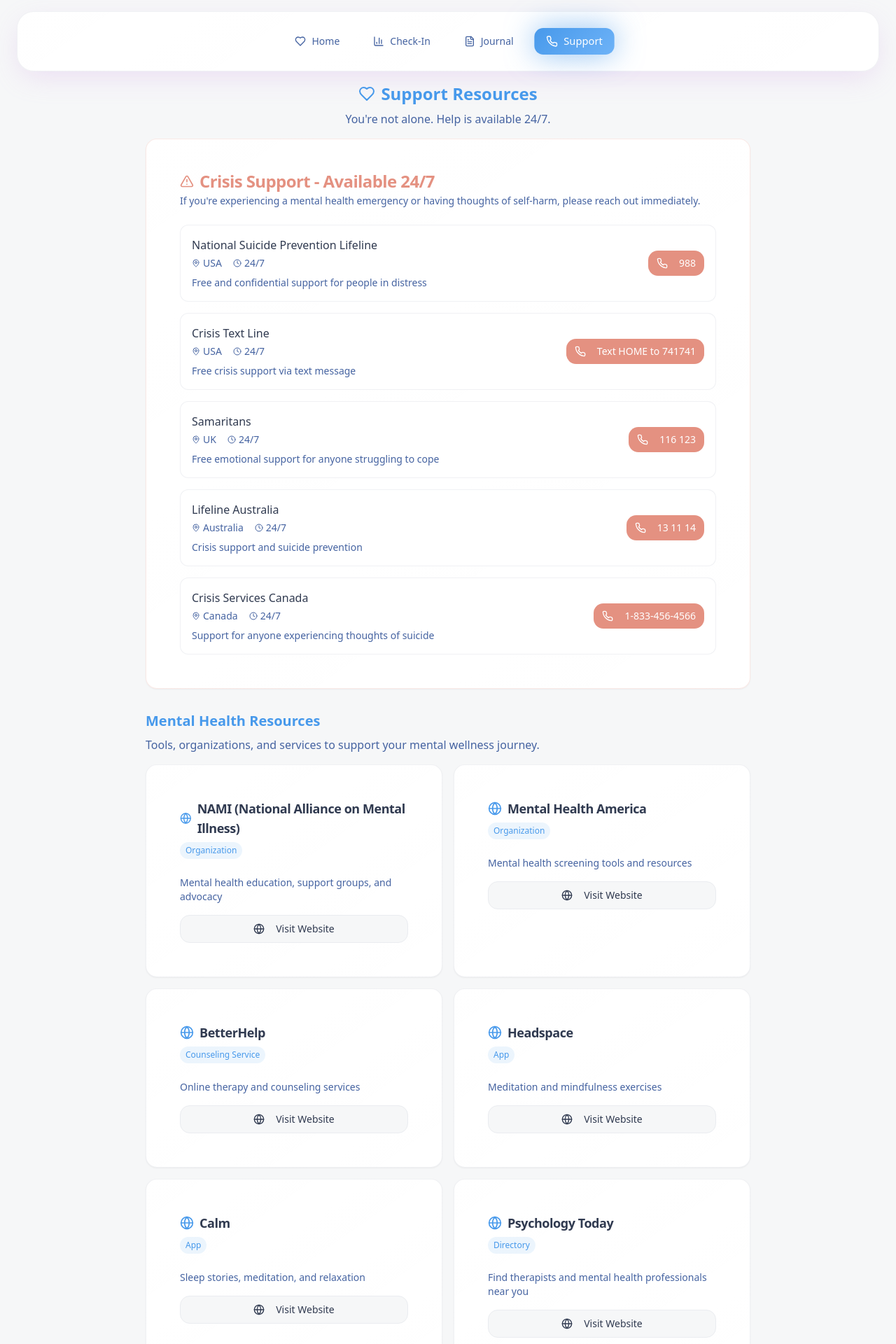
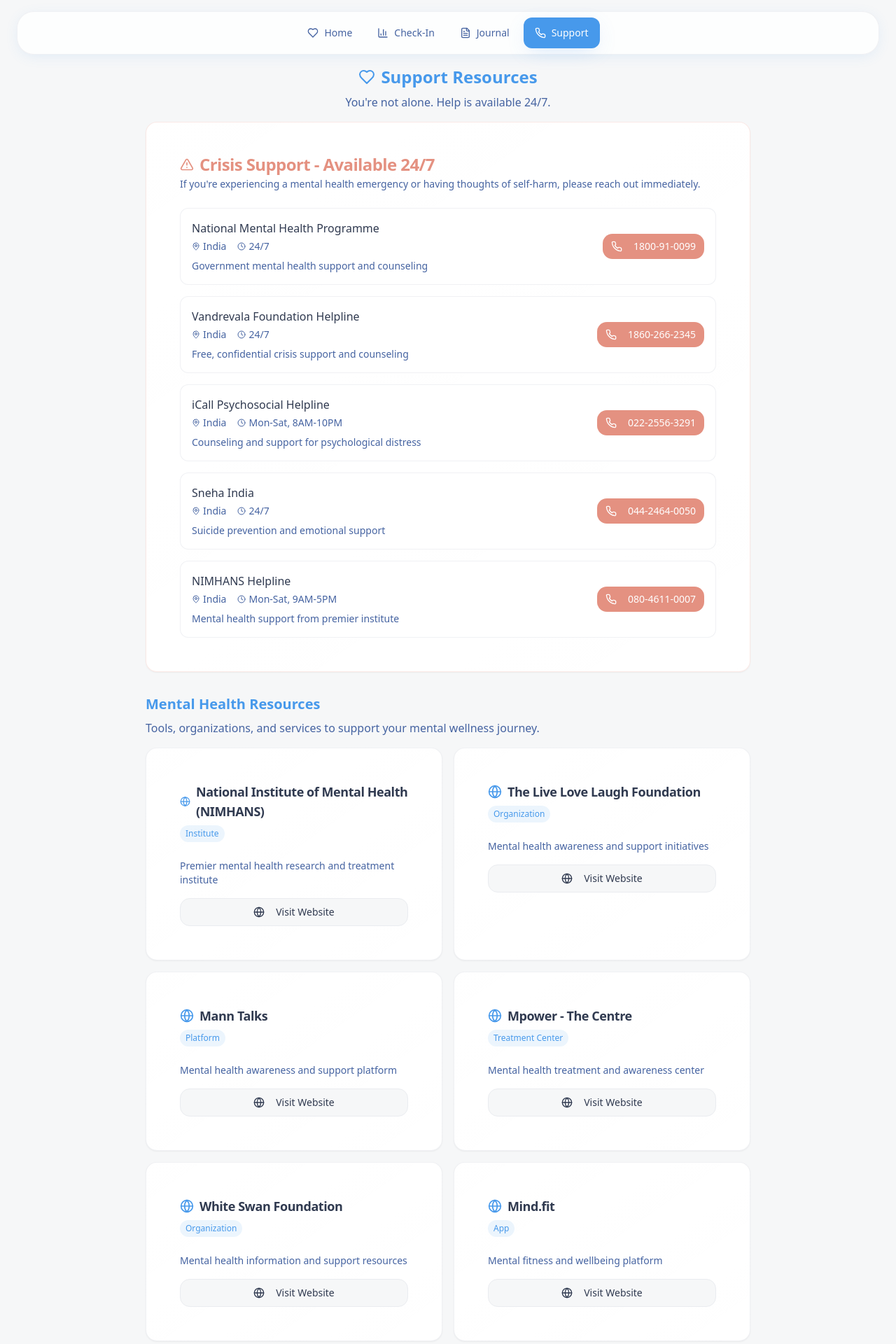
Before and after one commit to DhirajSahu18/serene-spaces-app, a React (Vite) app: page /support in a window 1280 px wide. Shown: the top 1920 px of the page at 70% size. Built offline with nearby package versions, Linux system fonts and the light colour scheme; the HTML template or start-up script is replaced by a standard one.

Commit message:
Refactor: Improve UI and add Indian resources

```diff
--- a/src/components/Navigation.tsx
+++ b/src/components/Navigation.tsx
@@ -13,18 +13,18 @@ const Navigation = () => {
   ];
 
   return (
-    <nav className="wellness-card mx-4 mt-4 lg:mx-6 shadow-vibrant">
-      <div className="flex flex-wrap justify-center gap-2 lg:gap-4">
+    <nav className="bg-card/80 backdrop-blur-sm border border-border/50 rounded-2xl mx-4 mt-4 lg:mx-6 shadow-gentle">
+      <div className="flex flex-wrap justify-center gap-1 p-2">
         {navItems.map(({ path, label, icon: Icon }) => (
           <Link
             key={path}
             to={path}
             className={cn(
-              "flex items-center gap-2 px-4 py-2 rounded-xl transition-all duration-300 hover:scale-105",
-              "hover:bg-primary/15 hover:text-primary hover:shadow-glow",
+              "flex items-center gap-2 px-4 py-3 rounded-xl transition-all duration-300",
+              "hover:bg-primary/10 hover:text-primary",
               location.pathname === path
-                ? "btn-vibrant pulse-glow"
-                : "text-muted-foreground hover:text-wellness-energy"
+                ? "bg-primary text-primary-foreground shadow-soft"
+                : "text-muted-foreground hover:text-foreground"
             )}
           >
             <Icon className="w-4 h-4" />
--- a/src/components/SupportResources.tsx
+++ b/src/components/SupportResources.tsx
@@ -4,83 +4,83 @@ import { Phone, Globe, Heart, AlertTriangle, Clock, MapPin } from "lucide-react"
 
 const CRISIS_HELPLINES = [
   {
-    name: "National Suicide Prevention Lifeline",
-    number: "988",
-    country: "USA",
+    name: "National Mental Health Programme",
+    number: "1800-91-0099",
+    country: "India",
     available: "24/7",
-    description: "Free and confidential support for people in distress",
+    description: "Government mental health support and counseling",
     urgent: true
   },
   {
-    name: "Crisis Text Line",
-    number: "Text HOME to 741741",
-    country: "USA",
+    name: "Vandrevala Foundation Helpline",
+    number: "1860-266-2345",
+    country: "India",
     available: "24/7",
-    description: "Free crisis support via text message",
+    description: "Free, confidential crisis support and counseling",
     urgent: true
   },
   {
-    name: "Samaritans",
-    number: "116 123",
-    country: "UK",
-    available: "24/7",
-    description: "Free emotional support for anyone struggling to cope",
+    name: "iCall Psychosocial Helpline",
+    number: "022-2556-3291",
+    country: "India",
+    available: "Mon-Sat, 8AM-10PM",
+    description: "Counseling and support for psychological distress",
     urgent: true
   },
   {
-    name: "Lifeline Australia",
-    number: "13 11 14",
-    country: "Australia",
+    name: "Sneha India",
+    number: "044-2464-0050",
+    country: "India",
     available: "24/7",
-    description: "Crisis support and suicide prevention",
+    description: "Suicide prevention and emotional support",
     urgent: true
   },
   {
-    name: "Crisis Services Canada",
-    number: "1-833-456-4566",
-    country: "Canada",
-    available: "24/7",
-    description: "Support for anyone experiencing thoughts of suicide",
+    name: "NIMHANS Helpline",
+    number: "080-4611-0007",
+    country: "India",
+    available: "Mon-Sat, 9AM-5PM",
+    description: "Mental health support from premier institute",
     urgent: true
   }
 ];
 
 const MENTAL_HEALTH_RESOURCES = [
   {
-    name: "NAMI (National Alliance on Mental Illness)",
-    type: "Organization",
-    url: "https://www.nami.org",
-    description: "Mental health education, support groups, and advocacy"
+    name: "National Institute of Mental Health (NIMHANS)",
+    type: "Institute",
+    url: "https://nimhans.ac.in",
+    description: "Premier mental health research and treatment institute"
   },
   {
-    name: "Mental Health America",
+    name: "The Live Love Laugh Foundation",
     type: "Organization",
-    url: "https://www.mhanational.org",
-    description: "Mental health screening tools and resources"
+    url: "https://www.thelivelovelaughfoundation.org",
+    description: "Mental health awareness and support initiatives"
   },
   {
-    name: "BetterHelp",
-    type: "Counseling Service",
-    url: "https://www.betterhelp.com",
-    description: "Online therapy and counseling services"
+    name: "Mann Talks",
+    type: "Platform",
+    url: "https://manntalks.org",
+    description: "Mental health awareness and support platform"
   },
   {
-    name: "Headspace",
-    type: "App",
-    url: "https://www.headspace.com",
-    description: "Meditation and mindfulness exercises"
+    name: "Mpower - The Centre",
+    type: "Treatment Center",
+    url: "https://mpowerminds.com",
+    description: "Mental health treatment and awareness center"
   },
   {
-    name: "Calm",
-    type: "App",
-    url: "https://www.calm.com",
-    description: "Sleep stories, meditation, and relaxation"
+    name: "White Swan Foundation",
+    type: "Organization",
+    url: "https://www.whiteswan.org.in",
+    description: "Mental health information and support resources"
   },
   {
-    name: "Psychology Today",
-    type: "Directory",
-    url: "https://www.psychologytoday.com",
-    description: "Find therapists and mental health professionals near you"
+    name: "Mind.fit",
+    type: "App",
+    url: "https://mind.fit",
+    description: "Mental fitness and wellbeing platform"
   }
 ];
 
--- a/src/index.css
+++ b/src/index.css
@@ -162,7 +162,6 @@
 
   .wellness-gradient {
     background: var(--gradient-calm);
-    animation: gradient-shift 6s ease-in-out infinite;
   }
 
   .wellness-peaceful {
@@ -179,8 +178,6 @@
 
   .wellness-dynamic {
     background: var(--gradient-dynamic);
-    background-size: 300% 300%;
-    animation: gradient-flow 8s ease-in-out infinite;
   }
 
   .text-wellness-calm {
@@ -242,15 +239,15 @@
   }
 
   .floating-element {
-    animation: float 3s ease-in-out infinite;
+    @apply transition-transform duration-300 hover:scale-105;
   }
 
   .pulse-glow {
-    animation: pulse-glow 2s ease-in-out infinite;
+    @apply shadow-glow;
   }
 
   .bounce-subtle {
-    animation: bounce-subtle 2s ease-in-out infinite;
+    @apply transition-transform duration-200;
   }
 }
 
--- a/src/pages/Home.tsx
+++ b/src/pages/Home.tsx
@@ -1,205 +1,124 @@
 import { Link } from "react-router-dom";
 import { Button } from "@/components/ui/button";
 import { Card, CardContent, CardDescription, CardHeader, CardTitle } from "@/components/ui/card";
-import { Heart, BarChart3, FileText, Phone, Sparkles, Shield } from "lucide-react";
+import { Heart, BarChart3, FileText, Phone, Sparkles, Shield, ArrowRight } from "lucide-react";
 
 const Home = () => {
   return (
-    <div className="min-h-screen">
+    <div className="min-h-screen bg-gradient-to-br from-background to-primary-soft/5">
       {/* Hero Section */}
-      <section className="relative overflow-hidden wellness-dynamic py-16 lg:py-24">
-        <div className="container mx-auto px-4 text-center">
-          <div className="max-w-3xl mx-auto space-y-6">
-            <div className="flex justify-center">
-              <Heart className="w-16 h-16 text-white/90 floating-element" />
+      <section className="relative px-4 pt-16 pb-12 lg:px-6">
+        <div className="max-w-6xl mx-auto text-center">
+          <div className="mb-8">
+            <Heart className="w-20 h-20 mx-auto mb-6 text-primary" />
           </div>
-            <h1 className="text-4xl lg:text-6xl font-bold text-white">
-              Your Mental Wellness
-              <span className="block text-white/90">Journey Starts Here</span>
+          <h1 className="text-4xl lg:text-6xl font-bold mb-6 bg-gradient-to-r from-primary to-wellness-calm bg-clip-text text-transparent">
+            MindfulSpace
           </h1>
-            <p className="text-xl text-white/80 max-w-2xl mx-auto leading-relaxed">
-              Take charge of your mental health with our supportive tools designed to help you
-              understand, track, and improve your emotional well-being.
+          <p className="text-lg lg:text-xl text-muted-foreground mb-10 max-w-3xl mx-auto leading-relaxed">
+            Your personal sanctuary for mental wellness. Track your mood, reflect through journaling,
+            and access support when you need it most.
           </p>
-            <div className="flex flex-col sm:flex-row gap-4 justify-center pt-6">
-              <Button
-                asChild
-                size="lg"
-                className="btn-vibrant pulse-glow"
-              >
+          <div className="flex flex-col sm:flex-row gap-4 justify-center items-center mb-16">
             <Link to="/questionnaire">
-                  <BarChart3 className="w-5 h-5 mr-2" />
-                  Start Check-In
+              <Button size="lg" className="btn-vibrant group">
+                Start Your Journey
+                <ArrowRight className="ml-2 w-5 h-5 group-hover:translate-x-1 transition-transform duration-300" />
+              </Button>
             </Link>
+            <Link to="/journal">
+              <Button variant="outline" size="lg" className="border-2 border-primary/50 hover:border-primary hover:bg-primary/5 transition-all duration-300">
+                Open Journal
               </Button>
-              <Button
-                asChild
-                size="lg"
-                variant="outline"
-                className="border-white text-white hover:bg-white/20 backdrop-blur-sm transition-all duration-300 hover:scale-105"
-              >
-                <Link to="/journal">
-                  <FileText className="w-5 h-5 mr-2" />
-                  Begin Journaling
             </Link>
-              </Button>
-            </div>
           </div>
         </div>
       </section>
 
       {/* Features Section */}
-      <section className="py-16 lg:py-24">
-        <div className="container mx-auto px-4">
-          <div className="text-center mb-12">
-            <h2 className="text-3xl lg:text-4xl font-bold text-wellness-calm mb-4">
-              Tools for Your Wellness Journey
+      <section className="px-4 py-12 lg:px-6">
+        <div className="max-w-6xl mx-auto">
+          <h2 className="text-3xl lg:text-4xl font-bold text-center mb-12 text-foreground">
+            Everything you need for mental wellness
           </h2>
-            <p className="text-xl text-muted-foreground max-w-2xl mx-auto">
-              Everything you need to support your mental health in one place
+          <div className="grid md:grid-cols-2 lg:grid-cols-3 gap-6">
+            {[
+              {
+                icon: BarChart3,
+                title: "Mental Health Check-in",
+                description: "Regular assessments to understand your current mental state with personalized insights.",
+                color: "text-wellness-calm",
+                bgColor: "bg-wellness-calm/10",
+                link: "/questionnaire"
+              },
+              {
+                icon: FileText,
+                title: "Personal Journal",
+                description: "Express your thoughts, track your mood, and reflect on your daily experiences.",
+                color: "text-wellness-growth",
+                bgColor: "bg-wellness-growth/10",
+                link: "/journal"
+              },
+              {
+                icon: Phone,
+                title: "Support Resources",
+                description: "Access to professional help, crisis hotlines, and trusted mental health resources.",
+                color: "text-wellness-support",
+                bgColor: "bg-wellness-support/10",
+                link: "/support"
+              }
+            ].map((feature, index) => (
+              <Link
+                key={index}
+                to={feature.link}
+                className="wellness-card group cursor-pointer"
+              >
+                <div className={`w-14 h-14 ${feature.bgColor} rounded-2xl flex items-center justify-center mb-6 group-hover:scale-110 transition-transform duration-300`}>
+                  <feature.icon className={`w-7 h-7 ${feature.color}`} />
+                </div>
+                <h3 className="text-xl font-semibold mb-3 group-hover:text-primary transition-colors duration-300">
+                  {feature.title}
+                </h3>
+                <p className="text-muted-foreground leading-relaxed mb-4">
+                  {feature.description}
                 </p>
-          </div>
-
-          <div className="grid gap-8 md:grid-cols-2 lg:grid-cols-3">
-            {/* Mental Health Check-In */}
-            <Card className="wellness-card group hover:shadow-vibrant transition-all duration-500 hover:border-wellness-calm/50">
-              <CardHeader>
-                <div className="w-12 h-12 bg-wellness-gradient rounded-xl flex items-center justify-center mb-4 group-hover:scale-110 transition-all duration-300 shadow-glow bounce-subtle">
-                  <BarChart3 className="w-6 h-6 text-white" />
-                </div>
-                <CardTitle className="text-wellness-calm">Mental Health Check-In</CardTitle>
-                <CardDescription>
-                  Take a brief assessment to understand your current mental state
-                </CardDescription>
-              </CardHeader>
-              <CardContent className="space-y-4">
-                <ul className="text-sm text-muted-foreground space-y-2">
-                  <li>• 10 carefully selected questions</li>
-                  <li>• Personalized insights and feedback</li>
-                  <li>• Track your progress over time</li>
-                  <li>• Evidence-based assessments</li>
-                </ul>
-                <Button asChild className="w-full bg-primary">
-                  <Link to="/questionnaire">Start Assessment</Link>
-                </Button>
-              </CardContent>
-            </Card>
-
-            {/* Personal Journal */}
-            <Card className="wellness-card group hover:shadow-vibrant transition-all duration-500 hover:border-wellness-growth/50">
-              <CardHeader>
-                <div className="w-12 h-12 bg-supportive-gradient rounded-xl flex items-center justify-center mb-4 group-hover:scale-110 transition-all duration-300 shadow-warm floating-element">
-                  <FileText className="w-6 h-6 text-white" />
-                </div>
-                <CardTitle className="text-wellness-growth">Personal Journal</CardTitle>
-                <CardDescription>
-                  Express your thoughts and track your emotional journey
-                </CardDescription>
-              </CardHeader>
-              <CardContent className="space-y-4">
-                <ul className="text-sm text-muted-foreground space-y-2">
-                  <li>• Daily mood tracking</li>
-                  <li>• Private and secure entries</li>
-                  <li>• Reflection prompts</li>
-                  <li>• Track patterns over time</li>
-                </ul>
-                <Button asChild variant="outline" className="w-full">
-                  <Link to="/journal">Start Writing</Link>
-                </Button>
-              </CardContent>
-            </Card>
-
-            {/* Support Resources */}
-            <Card className="wellness-card group hover:shadow-vibrant transition-all duration-500 md:col-span-2 lg:col-span-1 hover:border-wellness-hope/50">
-              <CardHeader>
-                <div className="w-12 h-12 bg-energetic-gradient rounded-xl flex items-center justify-center mb-4 group-hover:scale-110 transition-all duration-300 shadow-warm pulse-glow">
-                  <Phone className="w-6 h-6 text-white" />
-                </div>
-                <CardTitle className="text-wellness-hope">Support Resources</CardTitle>
-                <CardDescription>
-                  Access professional help and crisis support when you need it
-                </CardDescription>
-              </CardHeader>
-              <CardContent className="space-y-4">
-                <ul className="text-sm text-muted-foreground space-y-2">
-                  <li>• 24/7 crisis helplines</li>
-                  <li>• Mental health organizations</li>
-                  <li>• Online therapy platforms</li>
-                  <li>• Local support groups</li>
-                </ul>
-                <Button asChild variant="outline" className="w-full">
-                  <Link to="/support">View Resources</Link>
-                </Button>
-              </CardContent>
-            </Card>
+                <ArrowRight className="w-5 h-5 text-primary opacity-0 group-hover:opacity-100 group-hover:translate-x-2 transition-all duration-300" />
+              </Link>
+            ))}
           </div>
         </div>
       </section>
 
-      {/* Trust & Safety Section */}
-      <section className="py-16 lg:py-24 bg-muted/30">
-        <div className="container mx-auto px-4">
-          <div className="max-w-4xl mx-auto">
-            <div className="text-center mb-12">
-              <h2 className="text-3xl lg:text-4xl font-bold text-wellness-calm mb-4">
-                Your Privacy & Safety Matter
+      {/* Privacy & Trust Section */}
+      <section className="px-4 py-12 lg:px-6 bg-primary-soft/5">
+        <div className="max-w-4xl mx-auto text-center">
+          <div className="wellness-card max-w-2xl mx-auto">
+            <Shield className="w-12 h-12 mx-auto mb-6 text-wellness-support" />
+            <h2 className="text-2xl lg:text-3xl font-bold mb-4 text-wellness-support">
+              Your Privacy Matters
             </h2>
-              <p className="text-xl text-muted-foreground">
-                We're committed to providing a safe, private space for your mental health journey
+            <p className="text-muted-foreground leading-relaxed mb-6">
+              All your data stays private and secure. We store everything locally on your device,
+              so your personal thoughts and feelings remain completely confidential.
             </p>
+            <div className="grid sm:grid-cols-2 gap-4 text-sm">
+              <div className="flex items-center gap-2 text-wellness-growth">
+                <Sparkles className="w-4 h-4" />
+                <span>Local storage only</span>
               </div>
-
-            <div className="grid gap-8 md:grid-cols-2">
-              <Card className="wellness-card">
-                <CardHeader>
-                  <div className="flex items-center gap-4">
-                    <div className="w-12 h-12 bg-primary/10 rounded-xl flex items-center justify-center">
-                      <Shield className="w-6 h-6 text-primary" />
+              <div className="flex items-center gap-2 text-wellness-growth">
+                <Sparkles className="w-4 h-4" />
+                <span>No data sharing</span>
               </div>
-                    <div>
-                      <CardTitle>Private & Secure</CardTitle>
-                      <CardDescription>Your data stays on your device</CardDescription>
+              <div className="flex items-center gap-2 text-wellness-growth">
+                <Sparkles className="w-4 h-4" />
+                <span>Complete anonymity</span>
+              </div>
+              <div className="flex items-center gap-2 text-wellness-growth">
+                <Sparkles className="w-4 h-4" />
+                <span>Your device, your data</span>
               </div>
             </div>
-                </CardHeader>
-                <CardContent>
-                  <p className="text-muted-foreground">
-                    All your journal entries and assessment results are stored locally on your device.
-                    We never collect or share your personal information.
-                  </p>
-                </CardContent>
-              </Card>
-
-              <Card className="wellness-card">
-                <CardHeader>
-                  <div className="flex items-center gap-4">
-                    <div className="w-12 h-12 bg-wellness-growth/20 rounded-xl flex items-center justify-center">
-                      <Sparkles className="w-6 h-6 text-wellness-growth" />
-                    </div>
-                    <div>
-                      <CardTitle>Evidence-Based</CardTitle>
-                      <CardDescription>Built on proven research</CardDescription>
-                    </div>
-                  </div>
-                </CardHeader>
-                <CardContent>
-                  <p className="text-muted-foreground">
-                    Our assessments and recommendations are based on established psychological
-                    research and validated mental health frameworks.
-                  </p>
-                </CardContent>
-              </Card>
-            </div>
-
-            <Card className="wellness-card mt-8 border-destructive/20 bg-destructive/5">
-              <CardContent className="pt-6">
-                <p className="text-center text-sm text-muted-foreground">
-                  <strong className="text-destructive">Important:</strong> This app is not a substitute
-                  for professional medical advice. If you're experiencing a mental health emergency,
-                  please contact emergency services or a crisis helpline immediately.
-                </p>
-              </CardContent>
-            </Card>
           </div>
         </div>
       </section>
```
Also changed, not shown: src/components/PersonalJournal.tsx (+27 -6 lines). Lines whose indentation alone changed are shown as unchanged.
